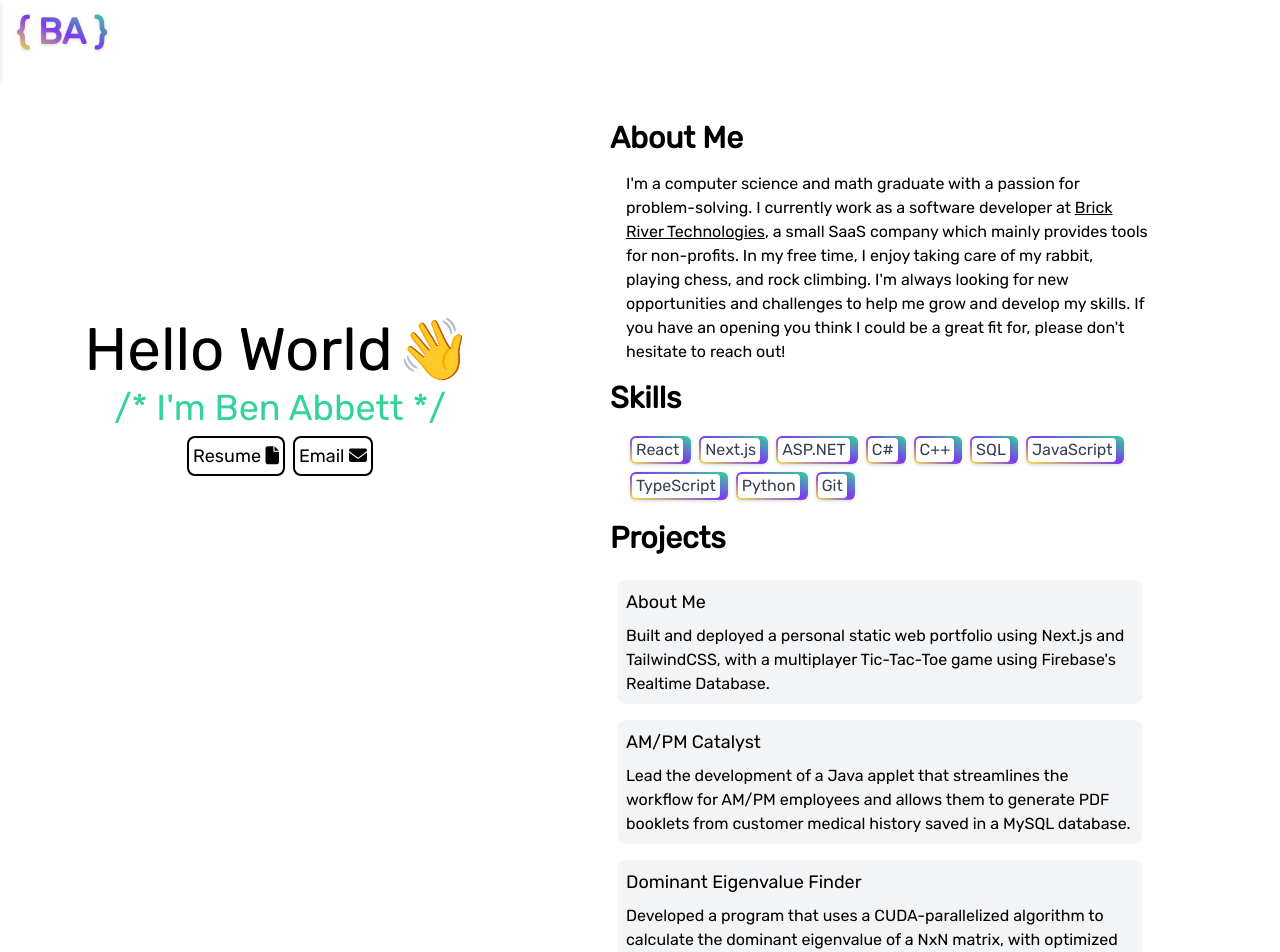
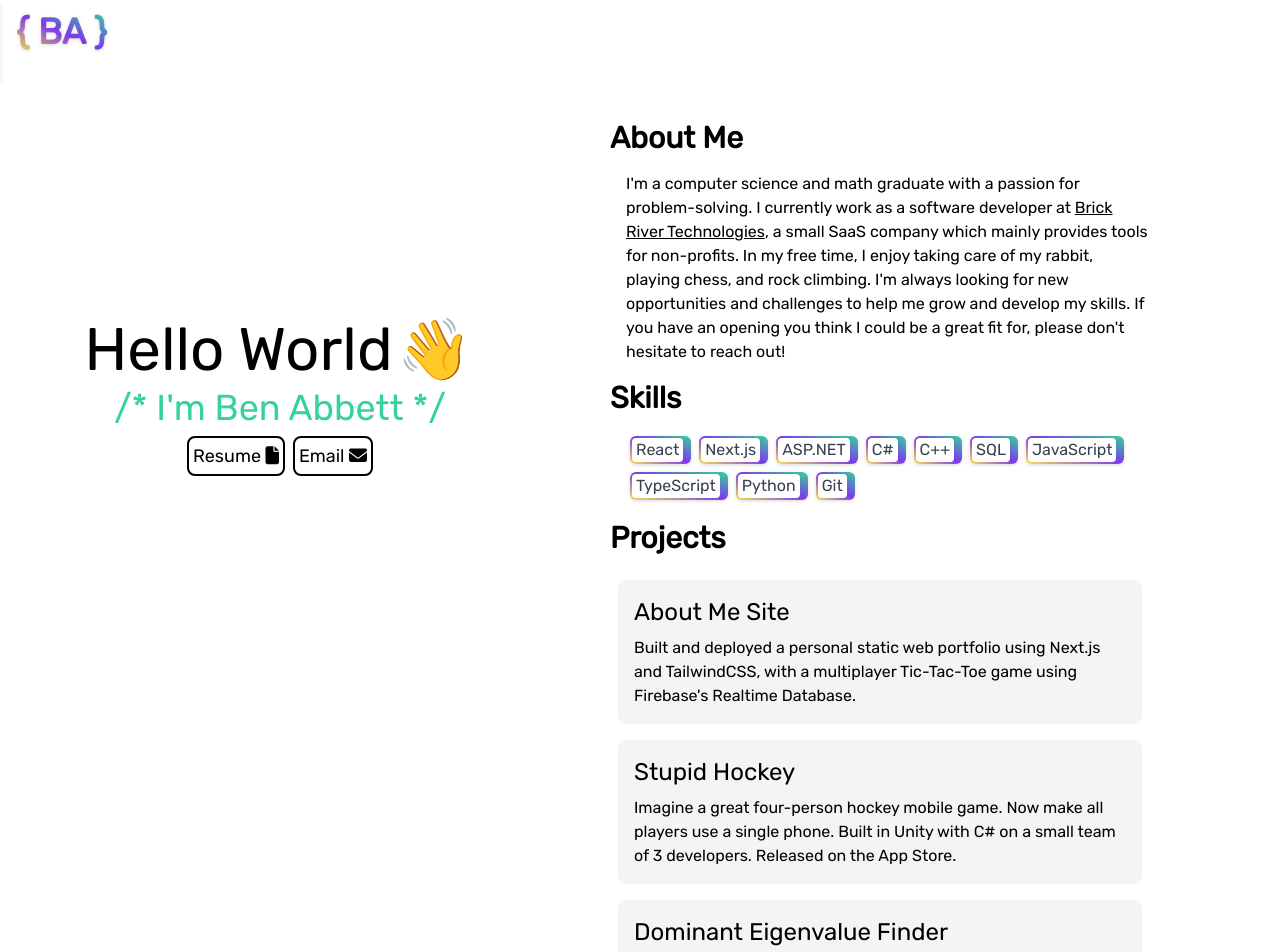
Before and after one commit to babbett/abbett-dev, a Next.js app in the folder abbett-dev/abbett-dev-site/: page / in a window 1280 px wide. Shown: the top 952 px of the page. Built offline with nearby package versions, Linux system fonts and the light colour scheme.

Commit message:
Fix typing animation bug

```diff
--- /dev/null
+++ b/abbett-dev/abbett-dev-site/components/TypingMessage.tsx
@@ -0,0 +1,39 @@
+import React, { useState, useEffect } from "react";
+
+const TypingMessage = () => {
+
+  useEffect(() => {
+	// Add an effect that looks like typing the current message
+	// < characters are treated as backspaces
+	const message: string = "/* I'm Ben Abet<<bot<<ett */";
+	var index = 0;
+
+	const intervalId = setInterval(function () {
+	  if (index == 0) {
+		document.getElementById("intro")!.innerHTML = "";
+	  }
+
+	  if (index < message.length) {
+		if (message[index] !== "<") {
+		  document.getElementById("intro")!.innerHTML += message[index];
+		} else {
+		  var currMessage = document.getElementById("intro")!.innerHTML;
+		  document.getElementById("intro")!.innerHTML = currMessage.substring(
+			0,
+			currMessage.length - 1
+		  );
+		}
+		index++;
+	  }
+
+	  if (index == message.length) {
+		document.getElementById("intro")!.className += " text-emerald-400";
+		clearInterval(intervalId);
+	  }
+	}, Math.random() * 100 + 80);
+  }, []);
+
+  return <h2 className="text-4xl text-center mb-2" id="intro"></h2>;
+};
+
+export default TypingMessage;
--- a/abbett-dev/abbett-dev-site/pages/index.tsx
+++ b/abbett-dev/abbett-dev-site/pages/index.tsx
@@ -9,7 +9,13 @@ import type ProjectData from '../lib/Project';
 // Import next.js css class
 import styles from '../styles/Home.module.css'
 import { ReactNode } from 'react';
-import React, { useState, useEffect } from 'react'
+import TypingMessage from '../components/TypingMessage';
+
+export interface Project {
+  name: string;
+  description: string;
+  link: string | undefined;
+}
 
 export const getStaticProps: GetStaticProps = async () => {
     const jsonDirectory = path.join(process.cwd(), 'lib');
@@ -46,37 +52,6 @@ const Home = ({ projects }: InferGetStaticPropsType<typeof getStaticProps > ) =>
 }
 
 const IntroPane = (): React.ReactElement => {
-  // stop the animation when redirected to another page
-  //const [isMounted, setIsMounted] = useState(false);
-
-  useEffect(() => {
-    // Add an effect that looks like typing the current message
-    // < characters are treated as backspaces
-    //const message: string = "/* I'm Ben Abe<bo<et*<t */";
-    const message: string = "/* I'm Ben Abet<<bot<<ett */";
-    var index = 0;
-
-    const intervalId = setInterval(function(){
-      //setIsMounted(true);
-      if (index < message.length) {
-        if (message[index] !== '<') {
-          document.getElementById('intro')!.innerHTML += message[index];
-        }
-        else {
-          var currMessage = document.getElementById('intro')!.innerHTML;
-          document.getElementById('intro')!.innerHTML = currMessage.substring(0, currMessage.length - 1);
-        }
-        index++;
-      }
-
-      if (index == message.length) {
-        // document.getElementById('intro').className += ' text-green-400';
-        document.getElementById('intro')!.className += ' text-emerald-400';
-        //setIsMounted(false);
-        clearInterval(intervalId);
-      }
-    }, Math.random()*100+60);
-  });
 
   return (
     <>
@@ -86,7 +61,7 @@ const IntroPane = (): React.ReactElement => {
           <div className='md:relative'>
             <div className='md:absolute md:w-full md:-top-20'>
               <h1 className='text-6xl text-center mb-2'>Hello World<WaveHand></WaveHand></h1>
-              <h2 className='text-4xl text-center mb-2' id='intro'></h2>
+              <TypingMessage></TypingMessage>
               <h3 className='text-3xl text-center mb-2'> </h3>
               {/* <h2 className='text-3xl text-center mb-2 text-gray-500 dark:text-white'>Software Developer</h2> */}
               <div className='flex flex-row items-center'>
@@ -106,6 +81,25 @@ const IntroPane = (): React.ReactElement => {
 }
 
 const MainPane = (): React.ReactElement => {
+  // A list of projects
+  const projects: Project[] = [
+    {
+      name: 'About Me Site',
+      description: 'Built and deployed a personal static web portfolio using Next.js and TailwindCSS, with a multiplayer Tic-Tac-Toe game using Firebase\'s Realtime Database.',
+      link: 'https://abbett.dev'
+    },
+    {
+      name: 'Stupid Hockey',
+      description: 'Imagine a great four-person hockey mobile game. Now make all players use a single phone. Built in Unity with C# on a small team of 3 developers. Released on the App Store.',
+      link: 'https://apps.apple.com/us/app/stupid-hockey/id1468177210'
+    },
+    {
+      name: 'Dominant Eigenvalue Finder',
+      description: 'Developed a program that uses a CUDA-parallelized algorithm to calculate the dominant eigenvalue of a NxN matrix, with optimized shared memory caches and reduction algorithms',
+      link: ''
+    },
+  ];
+
   return (
     <div className='md:basis-3/5 dark:text-white'>
       <div className='w-9/12 mx-auto'>
@@ -125,18 +119,7 @@ const MainPane = (): React.ReactElement => {
         <section className='mt-2'>
           <h3 className='text-3xl my-4'><b>Projects</b></h3>
           <div className='flex flex-col'>
-            <div className='flex-auto bg-gray-100 dark:bg-gray-800 h-full p-2 rounded-lg m-2'>
-              <h3 className='text-lg mb-2'>About Me</h3>
-              <p>Built and deployed a personal static web portfolio using Next.js and TailwindCSS, with a multiplayer Tic-Tac-Toe game using Firebase{"'"}s Realtime Database.</p>
-            </div>
-            <div className='flex-auto bg-gray-100 dark:bg-gray-800 h-full p-2 rounded-lg m-2'>
-              <h3 className='text-lg mb-2'>AM/PM Catalyst</h3>
-              <p>Lead the development of a Java applet that streamlines the workflow for AM/PM employees and allows them to generate PDF booklets from customer medical history saved in a MySQL database.</p>
-            </div>
-            <div className='flex-auto bg-gray-100 dark:bg-gray-800 h-full p-2 rounded-lg m-2'>
-              <h3 className='text-lg mb-2'>Dominant Eigenvalue Finder</h3>
-              <p>Developed a program that uses a CUDA-parallelized algorithm to calculate the dominant eigenvalue of a NxN matrix, with optimized shared memory caches and reduction algorithms</p>
-            </div>
+            <ProjectList projects={projects}></ProjectList>
           </div>
         </section>
         <section className='mt-2'>
@@ -199,8 +182,31 @@ const Skill = (skill: string): React.ReactElement => {
   );
 }
 
+
+
+const ProjectElement = (project: Project): React.ReactElement => {
+
+  return (
+    <div className='flex-auto bg-gray-100 dark:bg-gray-800 h-full p-4 rounded-lg m-2'>
+      <h3 className='text-2xl mb-2'><Link href={project.link ? project.link : ''}>{project.name}</Link></h3>
+      <p>{project.description}</p>
+    </div>
+  );
+}
+
+const ProjectList = (props: { projects: Project[] }): React.ReactElement => {
+  return (
+    <div className='flex flex-col'>
+      {props.projects.map((project: Project) => {
+        return ProjectElement(project);
+      })}
+    </div>
+  )
+}
+
 function FontAwesome(name: string, dark?: boolean): React.ReactNode {
   return <i className={`fa-${dark ? "regular" : "solid"} fa-${name}`}></i>
 }
 
+
 export default Home;
```
Also changed, not shown: abbett-dev/abbett-dev-site/pages/test/tictactoe.tsx (+1 -1 lines), abbett-dev/abbett-dev-site/pages/test/websockets.tsx (+2 -2 lines).
